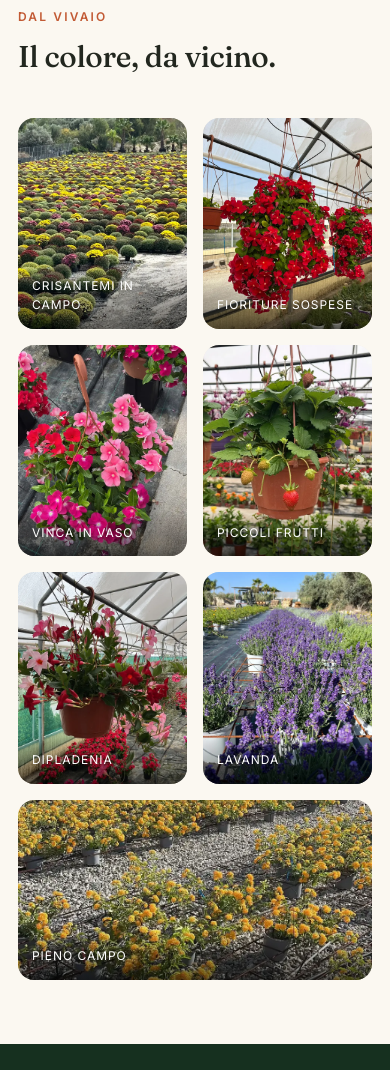
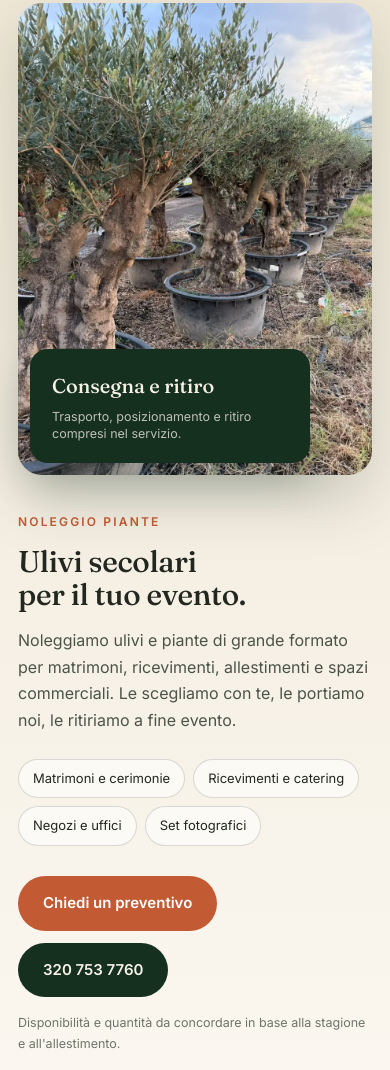
Before and after one commit to savermall/vivaio-femia-demo, a plain HTML site: page index.html in a window 390 px wide. Shown: the part 8868-9938 px from the top of the page. Drawn offline with Linux system fonts and the light colour scheme.

Commit message:
Aggiunge sezione Noleggio piante e nuove foto

```diff
--- a/index.html
+++ b/index.html
@@ -4,7 +4,7 @@
 <meta charset="utf-8">
 <meta name="viewport" content="width=device-width, initial-scale=1">
 <title>Femia Domenico — Vivaio e piante a Marina di Gioiosa Jonica</title>
-<meta name="description" content="Vivaio Femia Domenico a Marina di Gioiosa Jonica: piante da fiore, crisantemi, stelle di Natale, ciclamini, aromatiche, arredo giardini e movimento terra.">
+<meta name="description" content="Vivaio Femia Domenico a Marina di Gioiosa Jonica: piante da fiore, crisantemi, stelle di Natale, ciclamini, arredo giardini, movimento terra e noleggio ulivi per eventi.">
 <meta name="robots" content="noindex, nofollow">
 <meta property="og:type" content="website">
 <meta property="og:site_name" content="Femia Domenico — Vivaio">
@@ -165,6 +165,22 @@
   .servizio h3{font-size:24px; margin:0 0 8px}
   .servizio p{color:var(--muto); font-size:15.5px; margin:0}
 
+  /* NOLEGGIO */
+  .rental{background:linear-gradient(180deg,#efe6d5 0%,#fbf8f1 100%); border-top:1px solid var(--linea)}
+  .rental-grid{display:grid; grid-template-columns:1.02fr .98fr; gap:56px; align-items:center}
+  .rental h2{font-size:clamp(30px,3.6vw,44px); line-height:1.1; margin:12px 0 16px}
+  .rental p.lead{color:#4c5348; margin:0 0 8px}
+  .rental-list{display:flex; flex-wrap:wrap; gap:8px; margin:26px 0 30px; padding:0; list-style:none}
+  .rental-list li{border:1px solid rgba(34,39,31,.16); border-radius:999px; padding:8px 14px; font-size:13px; background:rgba(255,255,255,.55)}
+  .rental-visual{position:relative; max-width:520px; width:100%; justify-self:end}
+  .rental-visual .big{margin:0; aspect-ratio:3/4; border-radius:24px; overflow:hidden; background:#e7dfce; box-shadow:0 26px 60px rgba(22,48,31,.18)}
+  .rental-visual .big img{width:100%; height:100%; object-fit:cover}
+  .rental-visual .note{position:absolute; left:-22px; bottom:26px; max-width:280px; background:var(--verde); color:var(--crema); border-radius:18px; padding:20px 22px; display:flex; flex-direction:column; gap:6px; box-shadow:0 18px 40px rgba(22,48,31,.28)}
+  .rental-visual .note b{font-family:'Fraunces',serif; font-size:20px; font-weight:500}
+  .rental-visual .note span{font-size:12.5px; color:rgba(246,241,230,.75); line-height:1.4}
+  .rental-cta{display:flex; flex-wrap:wrap; gap:12px}
+  .rental-note{font-size:12.5px; color:var(--muto); margin-top:16px}
+
   /* GALLERIA */
   .gallery{display:grid; grid-template-columns:repeat(3,1fr); gap:16px}
   .gallery figure{margin:0; border-radius:16px; overflow:hidden; position:relative; aspect-ratio:4/5; background:var(--crema)}
@@ -216,6 +232,9 @@
     .season:nth-child(odd){border-right:1px solid var(--linea)}
     .season:first-child, .season:nth-child(2){border-top:0}
     .split{grid-template-columns:1fr; gap:32px}
+    .rental-grid{grid-template-columns:1fr; gap:32px}
+    .rental-visual{order:-1; max-width:520px; width:100%; margin:0 auto; justify-self:center}
+    .rental-visual .note{left:12px; bottom:12px}
     .split-img{max-width:460px}
     .servizi-grid{grid-template-columns:1fr}
     .natale-inner{grid-template-columns:1fr; padding:48px 0}
@@ -264,6 +283,7 @@
       <a href="#produzioni">Produzioni</a>
       <a href="#azienda">Il vivaio</a>
       <a href="#servizi">Servizi</a>
+      <a href="#noleggio">Noleggio</a>
       <a href="#galleria">Galleria</a>
       <a href="#contatti">Contatti</a>
     </nav>
@@ -278,6 +298,7 @@
           <a href="#produzioni">Produzioni</a>
           <a href="#azienda">Il vivaio</a>
           <a href="#servizi">Servizi</a>
+          <a href="#noleggio">Noleggio</a>
           <a href="#galleria">Galleria</a>
           <a href="#contatti">Contatti</a>
         </div>
@@ -421,6 +442,31 @@
     </div>
   </section>
 
+  <section id="noleggio" class="rental">
+    <div class="wrap rental-grid">
+      <div>
+        <span class="eyebrow">Noleggio piante</span>
+        <h2>Ulivi secolari<br>per il tuo evento.</h2>
+        <p class="lead">Noleggiamo ulivi e piante di grande formato per matrimoni, ricevimenti, allestimenti e spazi commerciali. Le scegliamo con te, le portiamo noi, le ritiriamo a fine evento.</p>
+        <ul class="rental-list">
+          <li>Matrimoni e cerimonie</li>
+          <li>Ricevimenti e catering</li>
+          <li>Negozi e uffici</li>
+          <li>Set fotografici</li>
+        </ul>
+        <div class="rental-cta">
+          <a class="btn btn-primary" href="https://wa.me/393207537760?text=Buongiorno%2C%20vorrei%20un%20preventivo%20per%20il%20noleggio%20di%20piante" target="_blank" rel="noopener">Chiedi un preventivo</a>
+          <a class="btn btn-dark" href="tel:+393207537760">320 753 7760</a>
+        </div>
+        <p class="rental-note">Disponibilità e quantità da concordare in base alla stagione e all'allestimento.</p>
+      </div>
+      <div class="rental-visual">
+        <figure class="big"><img src="img/olivi.webp" alt="Ulivi secolari in vaso pronti per il noleggio" width="900" height="1200"></figure>
+        <div class="note"><b>Consegna e ritiro</b><span>Trasporto, posizionamento e ritiro compresi nel servizio.</span></div>
+      </div>
+    </div>
+  </section>
+
   <section id="galleria">
     <div class="wrap">
       <div class="section-head">
@@ -434,6 +480,9 @@
         <figure><img src="img/fragole.webp" alt="Fragole in vaso appeso"><figcaption>Piccoli frutti</figcaption></figure>
         <figure><img src="img/dipladenia.webp" alt="Dipladenia fiorita in serra"><figcaption>Dipladenia</figcaption></figure>
         <figure><img src="img/lavanda.webp" alt="Lavanda in vaso pronta per la vendita"><figcaption>Lavanda</figcaption></figure>
+        <figure><img src="img/rosa.webp" alt="Rosa rossa in fiore nel roseto del vivaio"><figcaption>Rose</figcaption></figure>
+        <figure><img src="img/statua.webp" alt="Statua classica e arredi da giardino"><figcaption>Arredi da giardino</figcaption></figure>
+        <figure><img src="img/ficus.webp" alt="Grande pianta ornamentale in vaso in serra"><figcaption>Piante di grande formato</figcaption></figure>
         <figure class="wide"><img src="img/campo.webp" alt="Distesa di piante in vaso con colline sullo sfondo"><figcaption>Pieno campo</figcaption></figure>
       </div>
     </div>
@@ -490,7 +539,7 @@
   "@context":"https://schema.org",
   "@type":"GardenStore",
   "name":"Femia Domenico",
-  "description":"Vivaio con produzione propria di piante da fiore, crisantemi, stelle di Natale, ciclamini e aromatiche. Arredo giardini e movimento terra.",
+  "description":"Vivaio con produzione propria di piante da fiore, crisantemi, stelle di Natale, ciclamini e aromatiche. Arredo giardini, movimento terra e noleggio ulivi per eventi.",
   "address":{
     "@type":"PostalAddress",
     "streetAddress":"Via Ligonia Carella, 2",
```
Also changed, not shown: img/ficus.webp (added), img/olivi.webp (added), img/rosa.webp (added), img/statua.webp (added).
